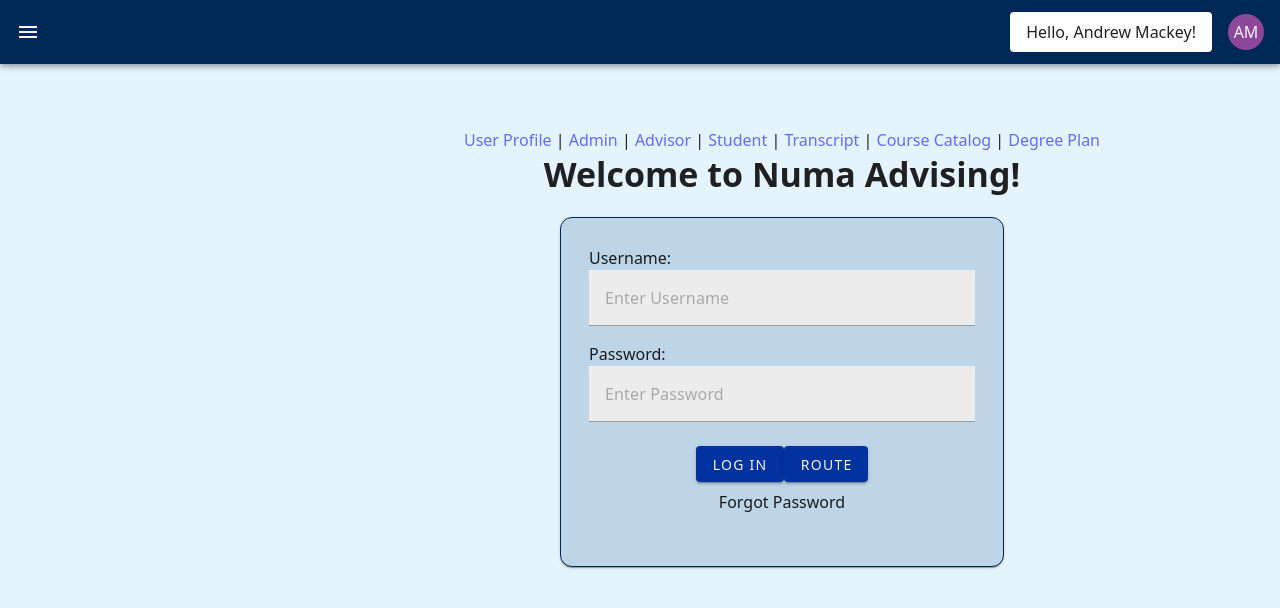
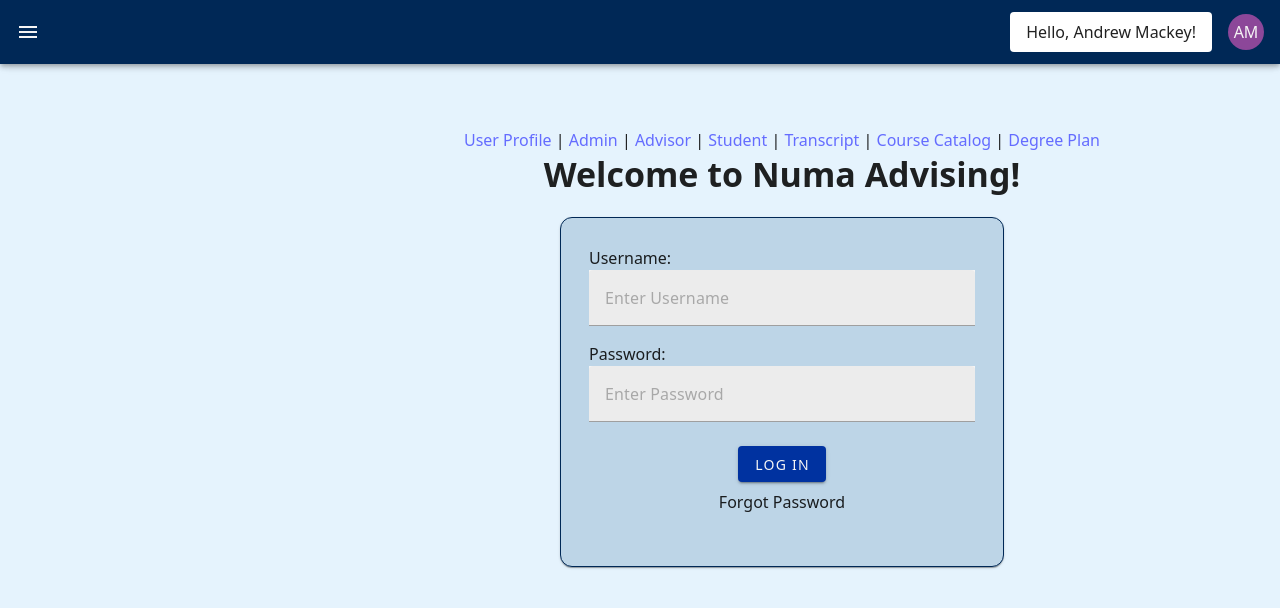
Before and after one commit to AndrewAppleyard/tempTeam1Capstone, a Vue app in the folder Frontend/: page / in a window 1280 px wide. Shown: the top 608 px of the page. Built offline with nearby package versions, Linux system fonts and the light colour scheme.

Commit message:
removed route button on LoginView

```diff
--- a/Frontend/src/views/LoginView.vue
+++ b/Frontend/src/views/LoginView.vue
@@ -1,22 +1,9 @@
 <script setup>
-import { ref, nextTick } from 'vue'
-import { useRouter } from 'vue-router'
+import { ref } from 'vue'
+// import { useRouter } from 'vue-router'
 import axios from "axios"
-// import Test from '../components/test.vue'
 
-// const testRef = ref();
-
-// async function openAndFocus() {
-//   dialog.value = true;
-//   await nextTick();
-//   if (testRef.value) {
-//     testRef.value.focusInput();
-//   }
-// }
-
-// const dialog = ref(false); // Example to show nextTick usage
-
-const router = useRouter()
+// const router = useRouter()
 
 const username = ref(null);
 const password = ref(null);
@@ -42,28 +29,28 @@ async function login() {
   }
 }
 
-async function route() {
+// async function route() {
 
-  const token = sessionStorage.getItem("token")
+//   const token = sessionStorage.getItem("token")
 
-  try {
+//   try {
 
-    const response = await axios.get("http://127.0.0.1:5000/Student", {
+//     const response = await axios.get("http://127.0.0.1:5000/Student", {
 
-      headers: {
+//       headers: {
 
-        Authorization: `Bearer ${token}`,
-      },
-    })
+//         Authorization: `Bearer ${token}`,
+//       },
+//     })
 
-    alert("Route accessed!")
-  }
-  catch(e) {
+//     alert("Route accessed!")
+//   }
+//   catch(e) {
 
-    alert("No access")
-    console.log(e)
-  }
-}
+//     alert("No access")
+//     console.log(e)
+//   }
+// }
 
 </script>
 
@@ -100,7 +87,7 @@ async function route() {
 
           <div class="pa-4">
             <v-btn style="align-content: center; background-color: #0032A0; color: #F5F5F5" @click="login">Log in</v-btn>
-            <v-btn style="align-content: center; background-color: #0032A0; color: #F5F5F5" @click="route">Route</v-btn>
+            <!-- <v-btn style="align-content: center; background-color: #0032A0; color: #F5F5F5" @click="route">Route</v-btn> -->
             <p class="pa-2" style="text-align: center;">Forgot Password</p>
           </div>
 
```
